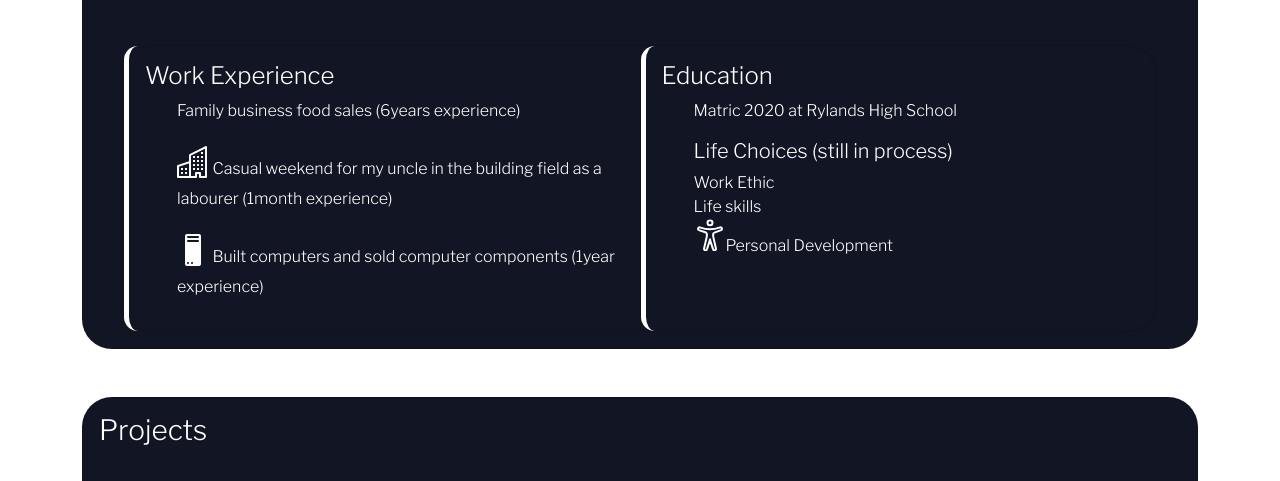
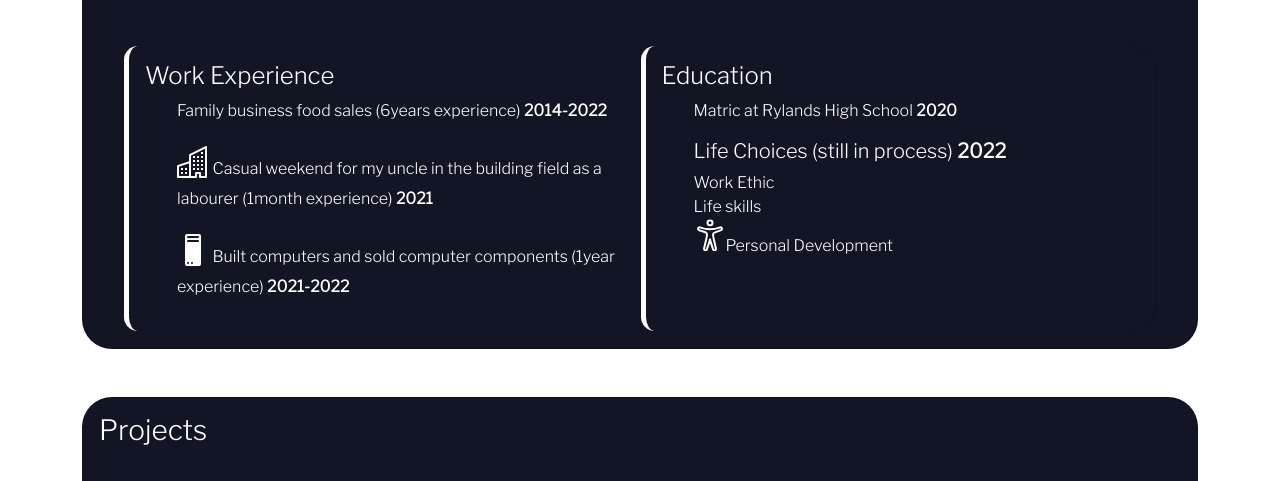
Before and after one commit to GarlicBuns19/Portfolio2, a plain HTML site: page index.html in a window 1280 px wide. Shown: the part 2491-2972 px from the top of the page. Drawn offline with nearby package versions, Linux system fonts and the light colour scheme; files whose address does not match are found by name.

Commit message:
added small time dates

```diff
--- a/index.html
+++ b/index.html
@@ -388,13 +388,13 @@
                                                 <ul data-aos="fade-up"
                                                 data-aos-duration="3000">
                                                     <li>
-                                                        <p>Family business food sales (6years experience)</p>
+                                                        <p>Family business food sales (6years experience) <strong>2014-2022</strong></p>
                                                     </li>
                                                     <li>
-                                                        <p><i class="bi bi-building" id="li-icon"></i> Casual weekend for my uncle in the building field as a labourer (1month experience)</p>
+                                                        <p><i class="bi bi-building" id="li-icon"></i> Casual weekend for my uncle in the building field as a labourer (1month experience) <strong>2021</strong></p>
                                                     </li>
                                                     <li>
-                                                        <p><i class="bi bi-pc" id="li-icon"></i> Built computers and sold computer components (1year experience)</p>
+                                                        <p><i class="bi bi-pc" id="li-icon"></i> Built computers and sold computer components (1year experience) <strong>2021-2022</strong></p>
                                                     </li>
                                                 </ul>
                                             </div>
@@ -409,10 +409,10 @@
                                                 <ul data-aos="fade-up"
                                                 data-aos-duration="3000">
                                                     <li>
-                                                        <p>Matric 2020 at Rylands High School</p>
+                                                        <p>Matric at Rylands High School <strong>2020</strong></p>
                                                     </li>
                                                     <li>
-                                                        <h5>Life Choices (still in process)</h5>
+                                                        <h5>Life Choices (still in process) <strong>2022</strong></h5>
                                                         <li>Work Ethic</li>
                                                          <li>Life skills</li>
                                                          <li><ion-icon name="accessibility-outline" id="li-icon"></ion-icon>Personal Development</li>
```
